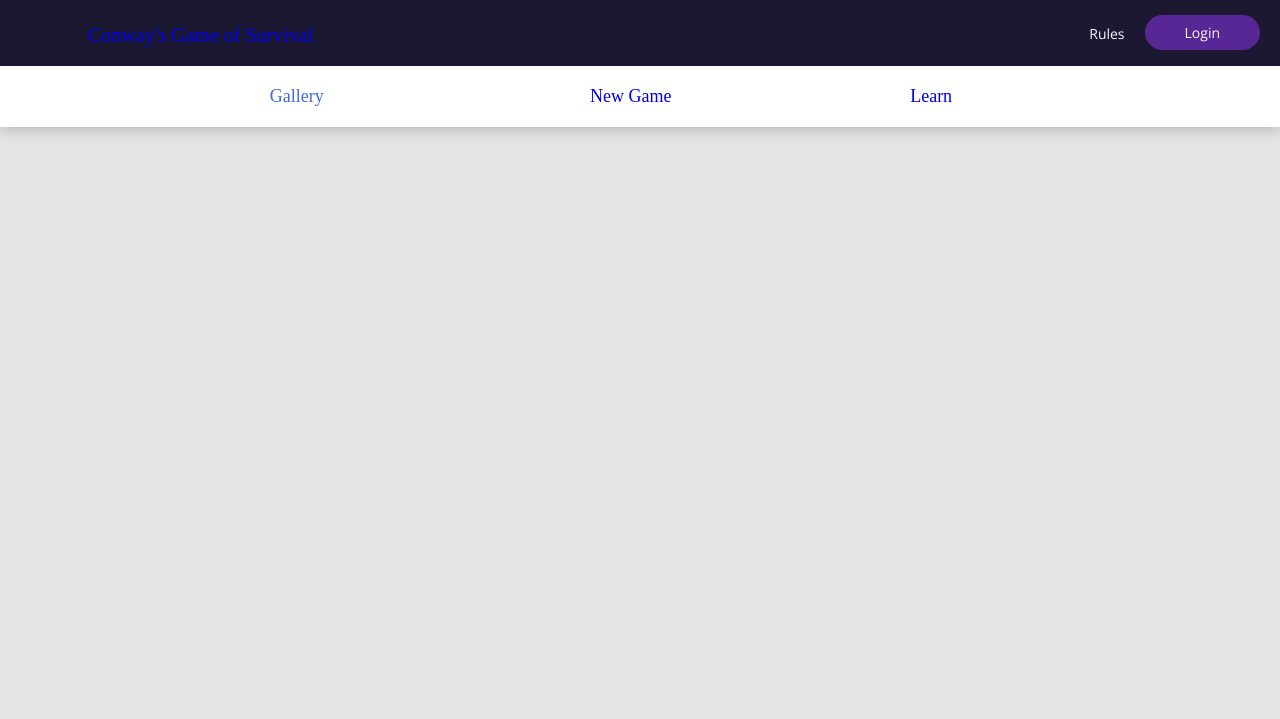
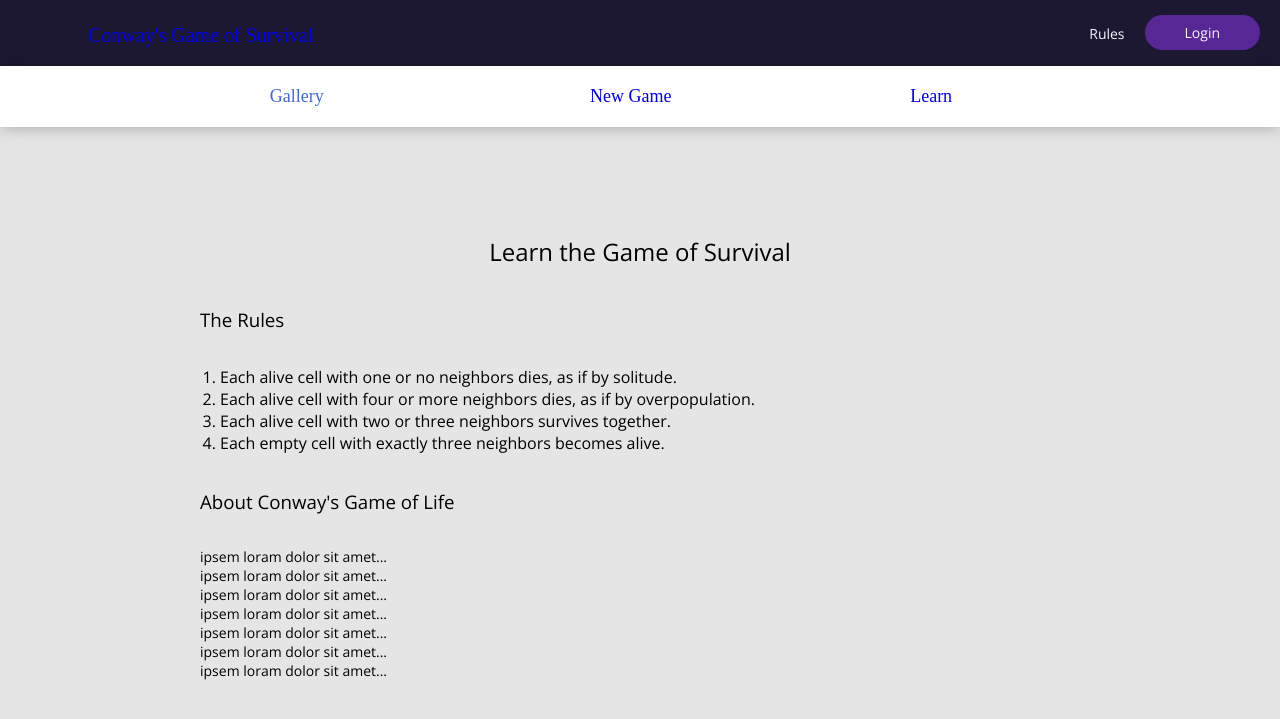
Before and after one commit to dhagandev/ConwayProject, a Django app: page /rules/ in a window 1280 px wide. Shown: the top 719 px of the page. Run offline with Django 3.2, Linux system fonts and the light colour scheme; some web fonts are replaced.

Commit message:
added info to rules page

```diff
--- /dev/null
+++ b/conway_app/static/css/rules.css
@@ -0,0 +1,50 @@
+p {
+display: flex;
+flex-direction: column;
+align-content: center;
+font-family: Open Sans;
+font-style: normal;
+font-weight: normal;
+font-size: 14px;
+line-height: 19px;
+margin-left: 200px;
+margin-right: 353px;
+color: #000000;
+}
+
+
+
+h2 {
+margin-top: 108px;
+display: flex;
+flex-direction: column;
+text-align:  center;
+font-family: Open Sans;
+font-style: normal;
+font-weight: normal;
+color: #000000;
+}
+
+h3 {
+display: flex;
+flex-direction: column;
+text-align:  left;
+font-family: Open Sans;
+font-style: normal;
+font-weight: normal;
+color: #000000;
+margin-left: 200px;
+margin-right: 353px;
+}
+
+ol {
+display: flex;
+flex-direction: column;
+text-align:  left;
+font-family: Open Sans;
+font-style: normal;
+font-weight: normal;
+color: #000000;
+margin-left: 180px;
+margin-right: 353px;
+}
--- a/conway_app/templates/base.html
+++ b/conway_app/templates/base.html
@@ -14,6 +14,7 @@
     <link rel="stylesheet" type="text/css" href="{% static 'css/style.css' %}">
     <link rel="stylesheet" type="text/css" href="{% static 'css/nav.css' %}">
     <link rel="stylesheet" type="text/css" href="{% static 'css/home.css' %}">
+    <link rel="stylesheet" type="text/css" href="{% static 'css/rules.css' %}">
 </head>
 <body>
     <div class="top-header">
--- a/conway_app/templates/rules.html
+++ b/conway_app/templates/rules.html
@@ -2,4 +2,23 @@
 {% block content %}
 {% include 'nav.html' %}
 
+<h2>Learn the Game of Survival</h2>
+
+<h3>The Rules</h3>
+<ol>
+    <li>Each alive cell with one or no neighbors dies, as if by solitude.</li>
+    <li>Each alive cell with four or more neighbors dies, as if by overpopulation.</li>
+    <li>Each alive cell with two or three neighbors survives together.</li>
+    <li>Each empty cell with exactly three neighbors becomes alive.</li>
+</ol>
+
+<h3>About Conway's Game of Life</h3>
+<p>ipsem loram dolor sit amet...<br>
+ipsem loram dolor sit amet...<br>
+ipsem loram dolor sit amet...<br>
+ipsem loram dolor sit amet...<br>
+ipsem loram dolor sit amet...<br>
+ipsem loram dolor sit amet...<br>
+ipsem loram dolor sit amet...</p>
+
 {% endblock %}
```
